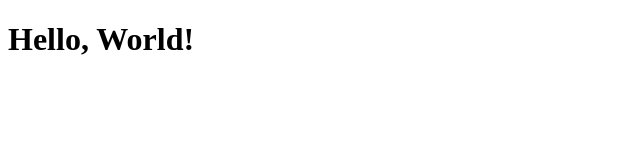
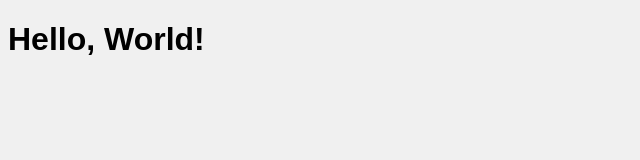
Before and after one commit to gaykhesachin/my-first-repo, a plain HTML site: page index.html in a window 1280 px wide. Shown: the whole page, without its empty margins (0-640 px from the left). Drawn offline with Linux system fonts and the light colour scheme.

Commit message:
Add styles.css

```diff
--- a/index.html
+++ b/index.html
@@ -2,6 +2,7 @@
 <html>
   <head>
     <title>My First Repo</title>
+    <link rel="stylesheet" href="styles.css">
   </head>
   <body>
     <h1>Hello, World!</h1>
--- /dev/null
+++ b/styles.css
@@ -0,0 +1,4 @@
+body {
+    font-family: Arial, sans-serif;
+    background-color: #f0f0f0;
+  }
```
